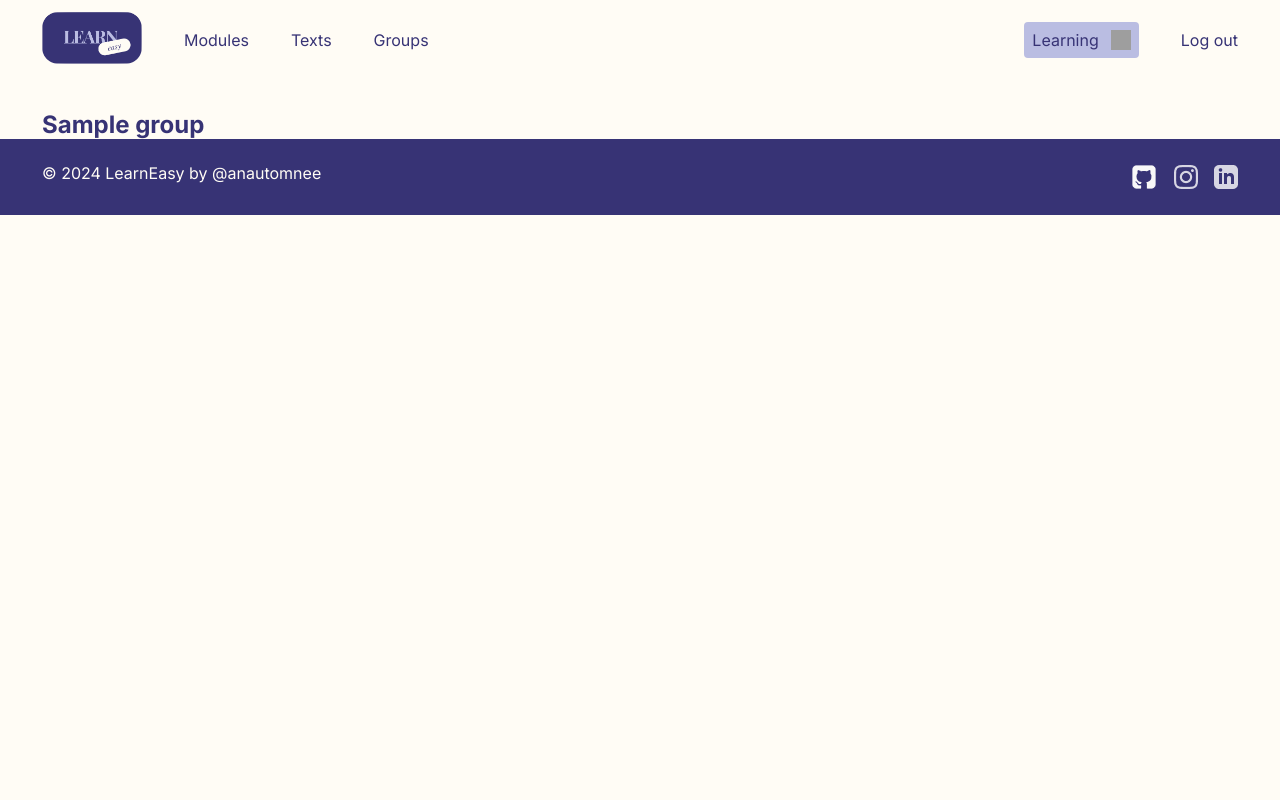
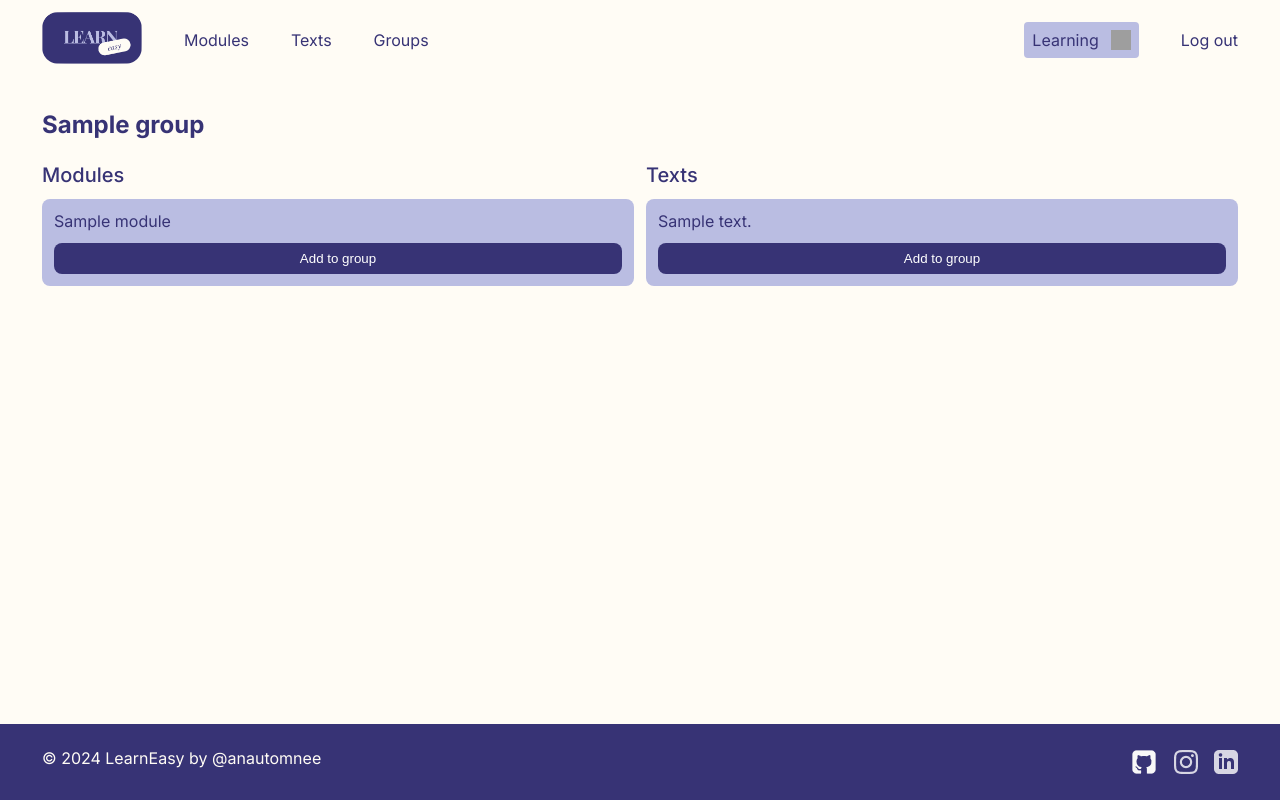
Before and after one commit to anautomnee/cs50web_final, a Django app: page /group/1 in a window 1280 px wide. Run offline with Django 5.2, Linux system fonts and the light colour scheme; a user stored in the database is signed in; tables that the repository leaves empty hold one stand-in row (values such as "Sample post"); some libraries are stand-ins or nearby versions; grey boxes are pictures that could not be loaded.

Commit message:
fix add text ui, add add group functionality

```diff
--- a/cs50w_final/learneasy/static/learneasy/styles.css
+++ b/cs50w_final/learneasy/static/learneasy/styles.css
@@ -4,8 +4,20 @@
   box-sizing: border-box;
 }
 
+body {
+  display: flex;
+  min-height: 100vh;
+  flex-direction: column;
+}
+
 button {
   cursor: pointer;
+}
+
+select {
+  padding: 8px;
+  color: #373375;
+  font-size: 16px;
 }
 
 h1 {
@@ -82,6 +94,7 @@ nav {
 
 .main {
   margin: 0 42px;
+  flex: 1;
 }
 
 a {
@@ -562,7 +575,8 @@ footer {
   margin-bottom: 24px;
 }
 
-#new_text_form {
+#new_text_form,
+#new_text_form div {
   display: flex;
   flex-direction: column;
 }
@@ -592,7 +606,7 @@ footer {
 
 .form_textarea {
   margin: 18px 0;
-  max-width: 940px;
+  width: 940px;
   height: 400px;
   padding: 10px;
 }
@@ -685,3 +699,42 @@ footer {
   color: #373375;
   font-size: 16px;
 }
+
+.group_grid {
+  display: grid;
+  grid-template-columns: 1fr 1fr;
+  gap: 12px;
+}
+
+.group_container {
+  display: flex;
+  flex-direction: column;
+  gap: 12px;
+  background-color: #babde2;
+  padding: 12px;
+  border-radius: 8px;
+  margin: 12px 0;
+  max-width: 620px;
+}
+
+#group_header {
+  margin-bottom: 24px;
+}
+
+#add_module_to_group_form,
+#add_text_to_group_form {
+  display: none;
+  flex-direction: column;
+  gap: 12px;
+}
+
+.add_to_group_btn,
+#add_module_to_group_form_submit,
+#add_text_to_group_form_submit {
+  background-color: #373375;
+  border: none;
+  color: #ffffff;
+  padding: 8px 0;
+  border-radius: 8px;
+  cursor: pointer;
+}
--- a/cs50w_final/learneasy/static/learneasy/utils.js
+++ b/cs50w_final/learneasy/static/learneasy/utils.js
@@ -169,6 +169,26 @@ window.addEventListener("DOMContentLoaded", () => {
           change_lang_modal_input.value = selected_lang;
         });
       }
+    });
+  }
+
+  // Add new modules and texts to group
+  const add_module_to_group = document.querySelector(".add_module_to_group");
+  const add_text_to_group = document.querySelector(".add_text_to_group");
+  if (add_module_to_group) {
+    add_module_to_group.addEventListener("click", () => {
+      const module_id = add_module_to_group.classList[2];
+      const form = document.querySelector("#add_module_to_group_form");
+      add_module_to_group.hidden = true;
+      form.style.display = "flex";
+    });
+  }
+  if (add_text_to_group) {
+    add_text_to_group.addEventListener("click", () => {
+      const text_id = add_text_to_group.classList[2];
+      const form = document.querySelector("#add_text_to_group_form");
+      add_text_to_group.hidden = true;
+      form.style.display = "flex";
     });
   }
 });
--- a/cs50w_final/learneasy/templates/learneasy/add_text.html
+++ b/cs50w_final/learneasy/templates/learneasy/add_text.html
@@ -4,7 +4,7 @@
   <br />
   <form action="{% url 'add_text' %}" method="post" id="new_text_form">
     {% csrf_token %} {{ form }}
-    <button type="submit" class="add_submit_btn">Add group</button>
+    <button type="submit" class="add_submit_btn">Add text</button>
     <br />
   </form>
 </div>
--- a/cs50w_final/learneasy/templates/learneasy/group.html
+++ b/cs50w_final/learneasy/templates/learneasy/group.html
@@ -1,5 +1,119 @@
 {% extends "learneasy/layout.html" %} {% block main %}
 <div class="main">
-  <h1>{{ group.group_name }}</h1>
+  <h1 id="group_header">{{ group.group_name }}</h1>
+  <div class="group_grid">
+    <div>
+      <h2>Modules</h2>
+      <div class="group_container">
+        {% if group_modules %} {% for module in group_modules %}
+        <a href="{% url 'module' module.id %}">{{ module.module_name }}</a>
+        {% endfor %} {% else %}
+        <p>No modules in this group yet</p>
+        {% endif %}
+        <button class="add_to_group_btn add_module_to_group {{ group.id }}">
+          Add to group
+        </button>
+        <form
+          hidden
+          action="/add_to_group"
+          method="post"
+          id="add_module_to_group_form"
+        >
+          {% csrf_token %}
+          <select
+            name="add_to_module_group_select"
+            id="add_to_module_group_select"
+            multiple
+          >
+            {% for module in modules %}
+            <option value="{{ module.module_name }}">
+              {{ module.module_name }}
+            </option>
+            {% endfor %}
+          </select>
+          <input
+            type="hidden"
+            name="add_to_group_form_type"
+            id="add_to_group_form_type"
+            value="module"
+          />
+          <input
+            type="hidden"
+            name="add_to_group_form_next"
+            id="add_to_group_form_next"
+            value="{{ request.path }}"
+          />
+          <input
+            type="hidden"
+            name="add_to_group_form_group_name"
+            id="add_text_to_group_form_group_name"
+            value="{{ group.group_name }}"
+          />
+          <input
+            type="submit"
+            value="Add to group"
+            name="add_module_to_group_form_submit"
+            ,
+            id="add_module_to_group_form_submit"
+          />
+        </form>
+      </div>
+    </div>
+    <div>
+      <h2>Texts</h2>
+      <div class="group_container">
+        {% if group_texts %} {% for text in group_texts %}
+        <a href="{% url 'text' text.id %}">{{ text.text_name }}</a>
+        {% endfor %} {% else %}
+        <p>No texts in this group yet</p>
+        {% endif %}
+        <button class="add_to_group_btn add_text_to_group {{ group.id }}">
+          Add to group
+        </button>
+        <form
+          hidden
+          action="/add_to_group"
+          method="post"
+          id="add_text_to_group_form"
+        >
+          {% csrf_token %}
+          <select
+            name="add_to_text_group_select"
+            id="add_to_text_group_select"
+            multiple
+          >
+            {% for text in texts %}
+            <option value="{{ text.text_name }}">{{ text.text_name }}</option>
+            {% endfor %}
+          </select>
+          <input
+            type="hidden"
+            name="add_to_group_form_type"
+            id="add_to_group_form_type"
+            value="text"
+          />
+          <input
+            type="hidden"
+            name="add_to_group_form_next"
+            id="add_to_group_form_next"
+            value="{{ request.path }}"
+          />
+          <input
+            type="hidden"
+            name="add_to_group_form_group_name"
+            id="add_text_to_group_form_group_name"
+            value="{{ group.group_name }}"
+          />
+          <input
+            type="submit"
+            value="Add to group"
+            name="add_text_to_group_form_submit"
+            ,
+            id="add_module_to_group_form_submit"
+          />
+        </form>
+      </div>
+    </div>
+  </div>
 </div>
 {% endblock %}
--- a/cs50w_final/learneasy/urls.py
+++ b/cs50w_final/learneasy/urls.py
@@ -11,6 +11,7 @@ urlpatterns = [
     path("module/<int:id>", views.module, name="module"),
     path("add_group", views.add_group, name="add_group"),
     path("group/<int:id>", views.group, name="group"),
+    path("add_to_group", views.add_to_group, name="add_to_group"),
     path("add_text", views.add_text, name="add_text"),
     path("text/<int:id>", views.text, name="text"),
     path("translate", views.translate, name="translate"),
--- a/cs50w_final/learneasy/views.py
+++ b/cs50w_final/learneasy/views.py
@@ -126,18 +126,36 @@ def module(request, id):
 def add_group(request):
     current_user = User.objects.get(username=request.user.username)
     if request.method == "POST":
-        group_name = ''
-        new_group = ''
+        name = request.POST["new_group_name"]
+        new_group = Group(group_name=name, group_owner=current_user)
+        new_group.save()
 
-        for key, value in request.POST.items():
-            if key != 'csrfmiddlewaretoken' and value:
-                print(f"Key: {key}, value: {value}")
+        # Add modules
+        module_array = request.POST.getlist('user_modules_select')
+        for module in module_array:
+            current_module = Module.objects.get(module_name=module)
+            current_module.module_group = new_group
+            current_module.save()
 
-        return redirect("index")
+        # Add texts
+        text_array = request.POST.getlist('new_group_texts_select')
+        for text in text_array:
+            current_text = Text.objects.get(text_name=text)
+            current_text.text_group = new_group
+            current_text.save()
 
+        return HttpResponseRedirect(f"group/{new_group.id}")
+
+    lang = current_user.language
     user_modules = current_user.user_modules.all()
+    texts = current_user.user_texts.all()
+    groups = current_user.user_groups.all()
+
     return render(request, "learneasy/add_group.html", {
-        "user_modules": user_modules
+        "modules": user_modules,
+        "texts": texts,
+        "groups": groups,
+        "lang": lang,
     })
 
 @login_required
@@ -145,6 +163,8 @@ def group(request, id):
     current_user = User.objects.get(username=request.user.username)
     lang = current_user.language
     current_group = Group.objects.get(id=id)
+    group_modules = current_group.group_modules.all()
+    group_texts = current_group.group_texts.all()
     if current_group.group_owner.username != request.user.username:
         return render(request, "learneasy/error.html")
 
@@ -154,6 +174,8 @@ def group(request, id):
 
     return render(request, "learneasy/group.html", {
         "group": current_group,
+        "group_modules": group_modules,
+        "group_texts": group_texts,
         "lang": lang,
         "modules": modules,
         "texts": texts,
@@ -171,11 +193,19 @@ def add_text(request):
             text_content = form.cleaned_data["text_content"]
             new_text = Text(text_name=text_name, text_content=text_content, text_owner=current_user)
             new_text.save()
-            return redirect("index")
+            return redirect(f"text/{new_text.id}")
 
+    modules = current_user.user_modules.all()
+    texts = current_user.user_texts.all()
+    groups = current_user.user_groups.all()
+    lang = current_user.language
     form = TextForm()
     return render(request, "learneasy/add_text.html", {
-        "form": form
+        "form": form,
+        "modules": modules,
+        "texts": texts,
+        "groups": groups,
+        "lang": lang,
     })
 
 @login_required
@@ -246,3 +276,30 @@ def change_lang(request):
         print(current_user.language)
         return HttpResponseRedirect(next)
     return render(request, "learneasy/error.html")
+
+def add_to_group(request):
+    if request.method == "POST":
+        current_user = User.objects.get(username=request.user.username)
+        group_name = request.POST["add_to_group_form_group_name"]
+        group = Group.objects.get(group_name=group_name)
+        next = request.POST["add_to_group_form_next"]
+        type = request.POST["add_to_group_form_type"]
+
+        if type == "module":
+            module_array = request.POST.getlist('add_to_module_group_select')
+            print(module_array)
+            for module in module_array:
+                current_module = Module.objects.get(module_name=module)
+                current_module.module_group = group
+                current_module.save()
+            return HttpResponseRedirect(next)
+        if type == "text":
+            text_array = request.POST.getlist('add_to_text_group_select')
+            print(text_array)
+            for text in text_array:
+                current_text = Text.objects.get(text_name=text)
+                current_text.text_group = group
+                current_text.save()
+            return HttpResponseRedirect(next)
+
+    return render(request, "learneasy/error.html")
```
Also changed, not shown: cs50w_final/learneasy/templates/learneasy/add_group.html (+24 -5 lines).
